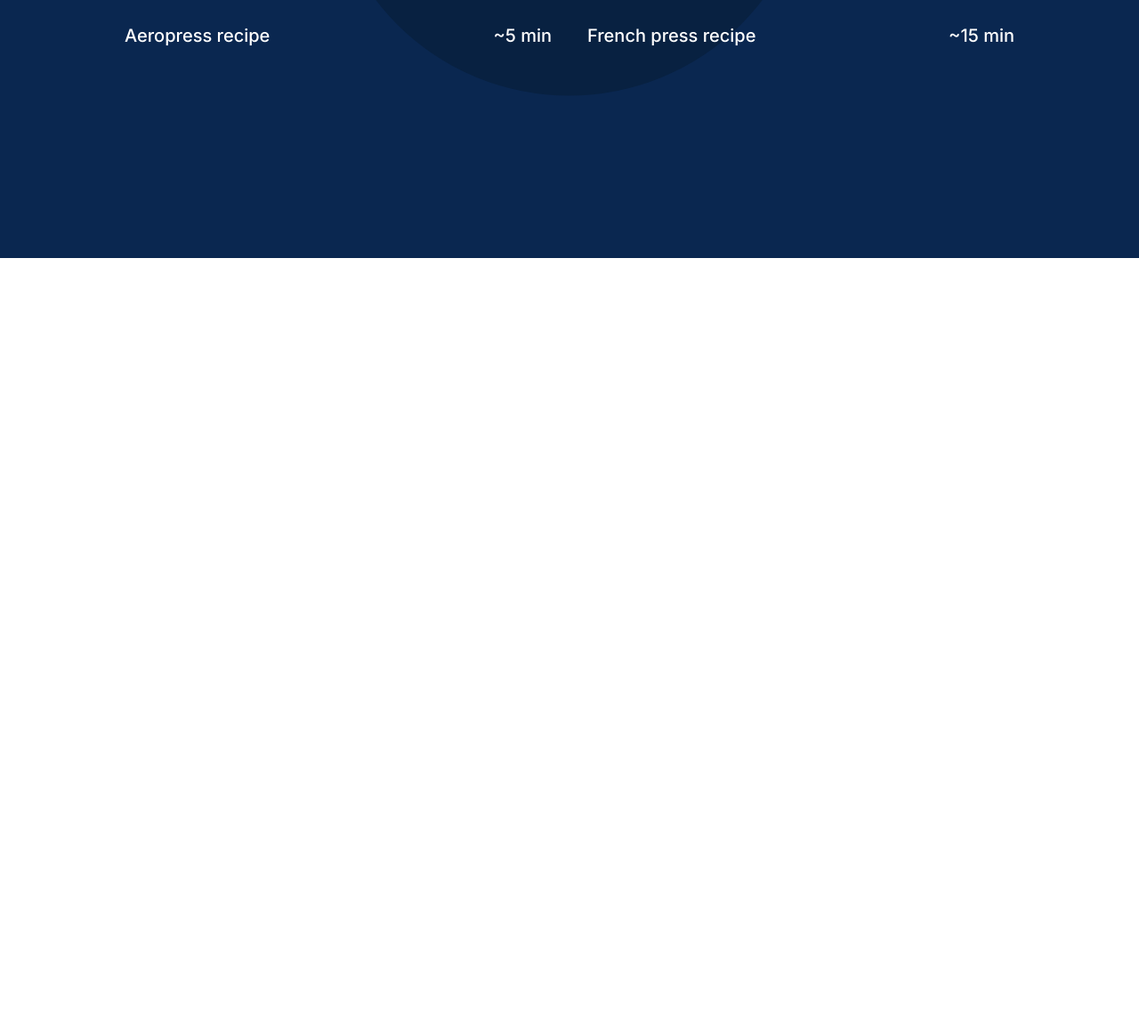
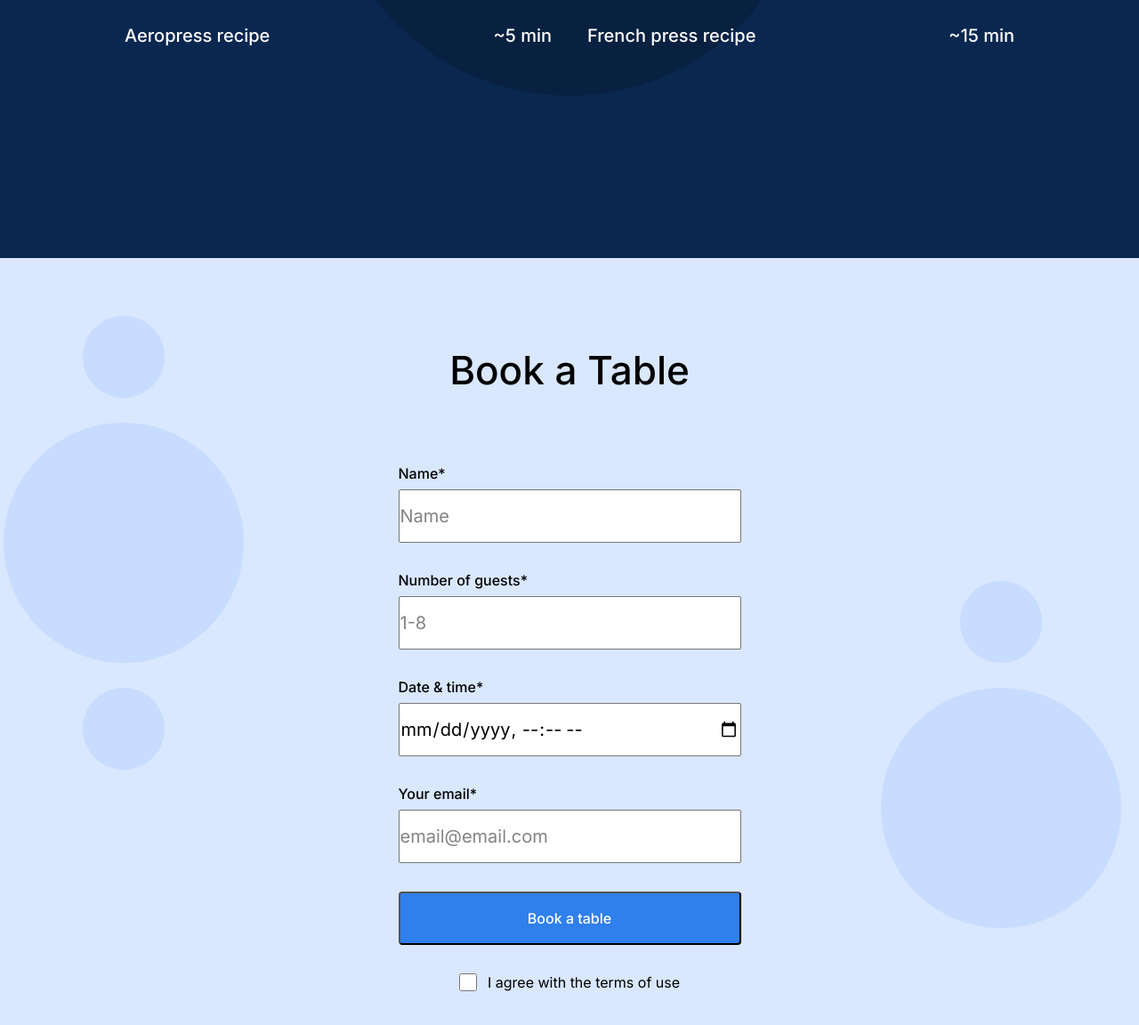
Before and after one commit to pr3pared/se_project_coffeeshop, a plain HTML site: page index.html in a window 1280 px wide. Shown: the part 1392-2544 px from the top of the page at 89% size. Before the commit the page ends 1682 px from the top, so only its background shows below. Drawn offline with Linux system fonts and the light colour scheme.

Commit message:
Stage 3 first commit

```diff
--- a/index.html
+++ b/index.html
@@ -91,7 +91,33 @@
                       </div>
                     </div>
                 </section>
-                <section class="reservation" id="reservation"></section>
+                <section class="reservation" id="reservation">
+                  <h2 class="reservation__title">Book a Table</h2>
+                  <form class="form reservation__form">
+                    <fieldset class="form__fieldset">
+                      <label class="form__label">
+                        Name*
+                        <input type="text" class="form__input" placeholder="Name" required>
+                      </label>
+                      <label class="form__label">
+                        Number of guests*
+                        <input type="number" class="form__input" min="1" max="8" placeholder="1-8" required>
+                      </label>
+                      <label class="form__label">
+                        Date & time*
+                        <input type="datetime-local" class="form__input" required>
+                      </label>
+                      <label class="form__label">
+                        Your email*
+                        <input type="email" class="form__input" placeholder="email@email.com" required>
+                      </label>
+                    </fieldset>
+                    <button type="submit" class="form__button">Book a table</button>
+                    <label class="form__label_type_checkbox">
+                      <input type="checkbox" class="form__checkbox" required>
+                      I agree with the terms of use</label>
+                  </form>
+                </section>
                 <section class="menu" id="menu"></section>
                 <section class="about" id="about"></section>
             </main>
--- a/pages/index.css
+++ b/pages/index.css
@@ -163,3 +163,94 @@
   font-size: 20px;
   line-height: 30px;
 }
+
+.reservation {
+  background-image: url(../images/background_reservation.svg);
+  background-color: #D9E7FF;
+  background-position: center;
+  background-repeat: no-repeat;
+  background-size: cover;
+  padding: 100px 0 120px;
+}
+
+.form {
+  max-width: 385px;
+}
+
+.reservation__title {
+  font-weight: 500;
+  font-size: 44px;
+  line-height: 52px;
+  margin: 0 0 80px;
+  text-align: center;
+}
+
+.reservation__form {
+  display: flex;
+  flex-direction: column;
+  margin: 0 auto;
+}
+
+.form__fieldset {
+  padding: 0;
+  margin: 0;
+  border: none;
+}
+
+.form__label {
+  display: block;
+  margin-bottom: 32px;
+  font-weight: 500;
+}
+
+.form__label_type_checkbox {
+  display: flex;
+  justify-content: center;
+  margin-top: 32px;
+  gap: 12px;
+}
+
+.form__checkbox {
+  height: 20px;
+  width: 20px;
+}
+
+.form__input {
+  display: block;
+  max-width: 385px;
+  height: 60px;
+  font-size: 20px;
+  line-height: 30px;
+  width: 100%;
+  box-sizing: border-box;
+  margin-top: 8px;
+  padding: 0;
+}
+
+.form__button {
+  height: 60px;
+  background-color: #2F80ED;
+  color: #FFF;
+  border-radius: 4px;
+  transition: opacity 0.5s ease-in;
+}
+
+.form__button:hover {
+  opacity: 70%;
+}
+
+::placeholder {
+  color: #838383;
+}
+
+::-moz-placeholder {
+  color: #838383;
+}
+
+::-webkit-input-placeholder {
+  color: #838383;
+}
+
+.form__button {
+  font-weight: 500;
+}
```
Lines whose indentation alone changed are shown as unchanged.
